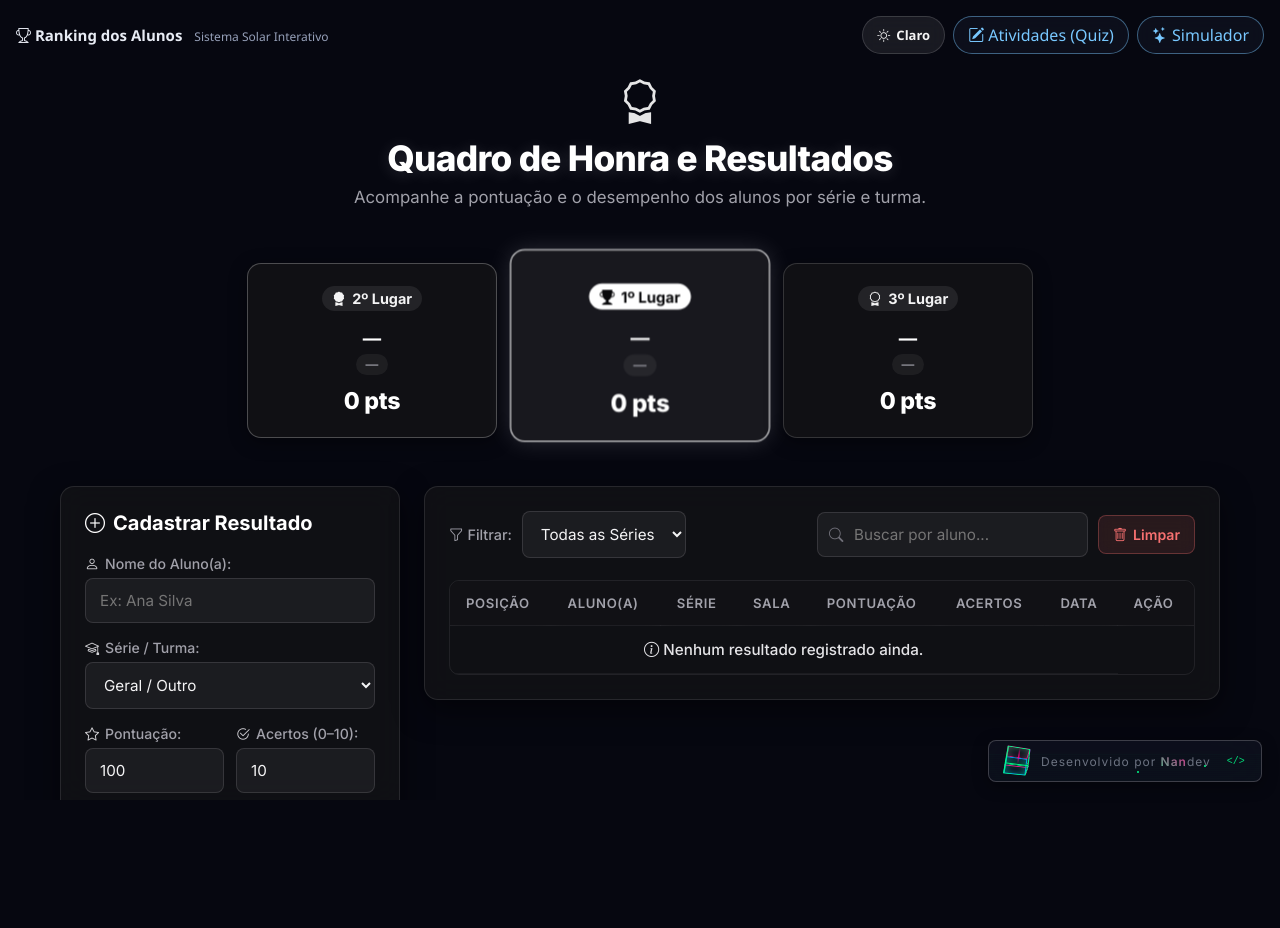
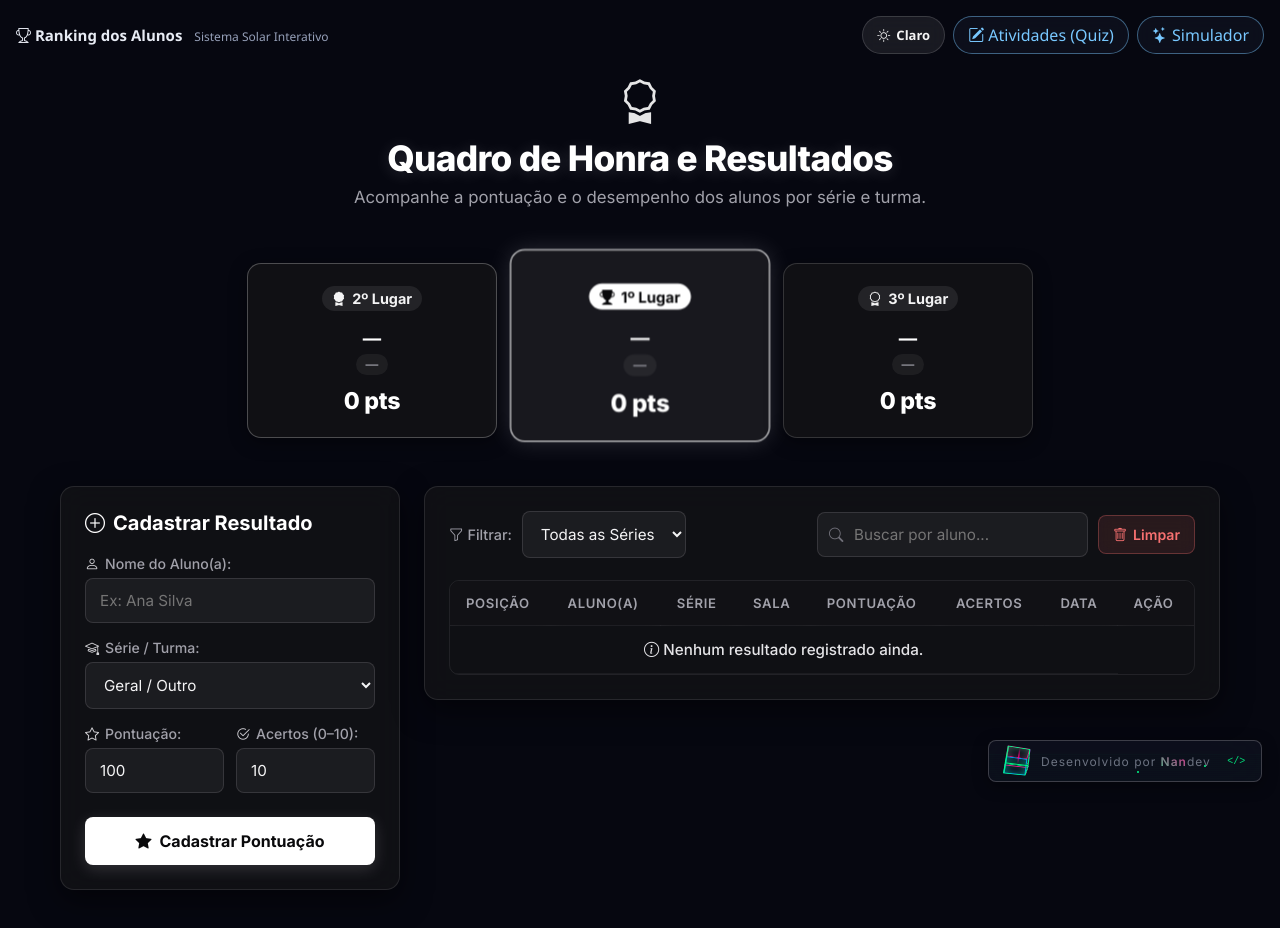
Before and after one commit to Nansinyx26/interact-solar-system, a website with bundled scripts: page web/ranking.html in a window 1280 px wide. Before the commit the page ends 800 px from the top, so only its background shows below. Built offline with nearby package versions, Linux system fonts and the light colour scheme; no server answers; some icons are missing.

Commit message:
fix: corrigir scroll mobile em Atividades e Ranking + remover Plutao da questao 8

```diff
--- a/web/atividades.css
+++ b/web/atividades.css
@@ -2,13 +2,34 @@
    Estilos da Página de Atividades / Quiz — Tema Dark Monocromático (Preto & Branco)
    ========================================================================== */
 
-/* Override do overflow:hidden do estilo.css (necessário para o simulador,
-   mas bloqueia rolagem nesta página) */
-html, body {
+/* ==========================================================================
+   Habilitação e Suporte Completo à Rolagem (Mobile, Tablet e Desktop)
+   ========================================================================== */
+html {
+  height: 100%;
+  overflow-x: hidden !important;
   overflow-y: auto !important;
-  overflow-x: hidden;
-  height: auto;
+  overscroll-behavior-y: auto !important;
+  overscroll-behavior-x: hidden !important;
+  -webkit-overflow-scrolling: touch;
+  touch-action: pan-y;
+  scrollbar-width: thin;
+  scrollbar-color: rgba(255, 255, 255, 0.3) rgba(255, 255, 255, 0.05);
+}
+
+body {
   min-height: 100%;
+  min-height: 100dvh;
+  height: auto !important;
+  overflow-x: hidden !important;
+  overflow-y: visible !important;
+  overscroll-behavior: auto !important;
+  touch-action: pan-y;
+  -webkit-overflow-scrolling: touch;
+}
+
+html.tema-claro {
+  scrollbar-color: rgba(0, 0, 0, 0.3) rgba(0, 0, 0, 0.05);
 }
 
 .quiz-container,
@@ -601,7 +622,20 @@ html.tema-claro .opcoes-lista::-webkit-scrollbar-thumb {
 
   .quiz-container {
     margin-top: 20px;
+    margin-bottom: 90px;
     padding: 0 12px;
+  }
+
+  .opcoes-lista {
+    max-height: none;
+    overflow-y: visible;
+    padding-right: 0;
+  }
+
+  .gabarito-lista {
+    max-height: 420px;
+    -webkit-overflow-scrolling: touch;
+    touch-action: pan-y;
   }
 
   .cartao-quiz {
--- a/web/atividades.js
+++ b/web/atividades.js
@@ -48,7 +48,7 @@ const QUESTOES = [
   {
     id: 8,
     pergunta: "8. Qual é o planeta mais distante do Sol no nosso Sistema Solar?",
-    opcoes: ["Urano", "Saturno", "Netuno", "Plutão"],
+    opcoes: ["Urano", "Saturno", "Netuno", "Júpiter"],
     correta: 2, // Netuno
   },
   {
--- a/web/ranking.css
+++ b/web/ranking.css
@@ -2,13 +2,34 @@
    Estilos da Página de Ranking — Tema Dark Monocromático (Preto & Branco)
    ========================================================================== */
 
-/* Override do overflow:hidden do estilo.css (necessário para o simulador,
-   mas bloqueia rolagem nesta página) */
-html, body {
+/* ==========================================================================
+   Habilitação e Suporte Completo à Rolagem (Mobile, Tablet e Desktop)
+   ========================================================================== */
+html {
+  height: 100%;
+  overflow-x: hidden !important;
   overflow-y: auto !important;
-  overflow-x: hidden;
-  height: auto;
+  overscroll-behavior-y: auto !important;
+  overscroll-behavior-x: hidden !important;
+  -webkit-overflow-scrolling: touch;
+  touch-action: pan-y;
+  scrollbar-width: thin;
+  scrollbar-color: rgba(255, 255, 255, 0.3) rgba(255, 255, 255, 0.05);
+}
+
+body {
   min-height: 100%;
+  min-height: 100dvh;
+  height: auto !important;
+  overflow-x: hidden !important;
+  overflow-y: visible !important;
+  overscroll-behavior: auto !important;
+  touch-action: pan-y;
+  -webkit-overflow-scrolling: touch;
+}
+
+html.tema-claro {
+  scrollbar-color: rgba(0, 0, 0, 0.3) rgba(0, 0, 0, 0.05);
 }
 
 .ranking-container,
@@ -386,12 +407,16 @@ select option {
 
 /* ── Tabela de Classificação com Scroll ────────────────────────────────── */
 .tabela-wrapper {
-  max-height: 480px;
+  max-height: 520px;
   overflow-y: auto;
   overflow-x: auto;
   -webkit-overflow-scrolling: touch;
+  touch-action: pan-x pan-y;
+  overscroll-behavior: contain;
   border-radius: 10px;
   border: 1px solid rgba(255, 255, 255, 0.08);
+  scrollbar-width: thin;
+  scrollbar-color: rgba(255, 255, 255, 0.3) rgba(255, 255, 255, 0.05);
 }
 
 .tabela-wrapper::-webkit-scrollbar {
@@ -561,7 +586,14 @@ select option {
 
   .ranking-container {
     margin-top: 20px;
+    margin-bottom: 90px;
     padding: 0 12px;
+  }
+
+  .tabela-wrapper {
+    max-height: 440px;
+    -webkit-overflow-scrolling: touch;
+    touch-action: pan-x pan-y;
   }
 
   .cabecalho-ranking {
```
Also changed, not shown: 1 other file.
